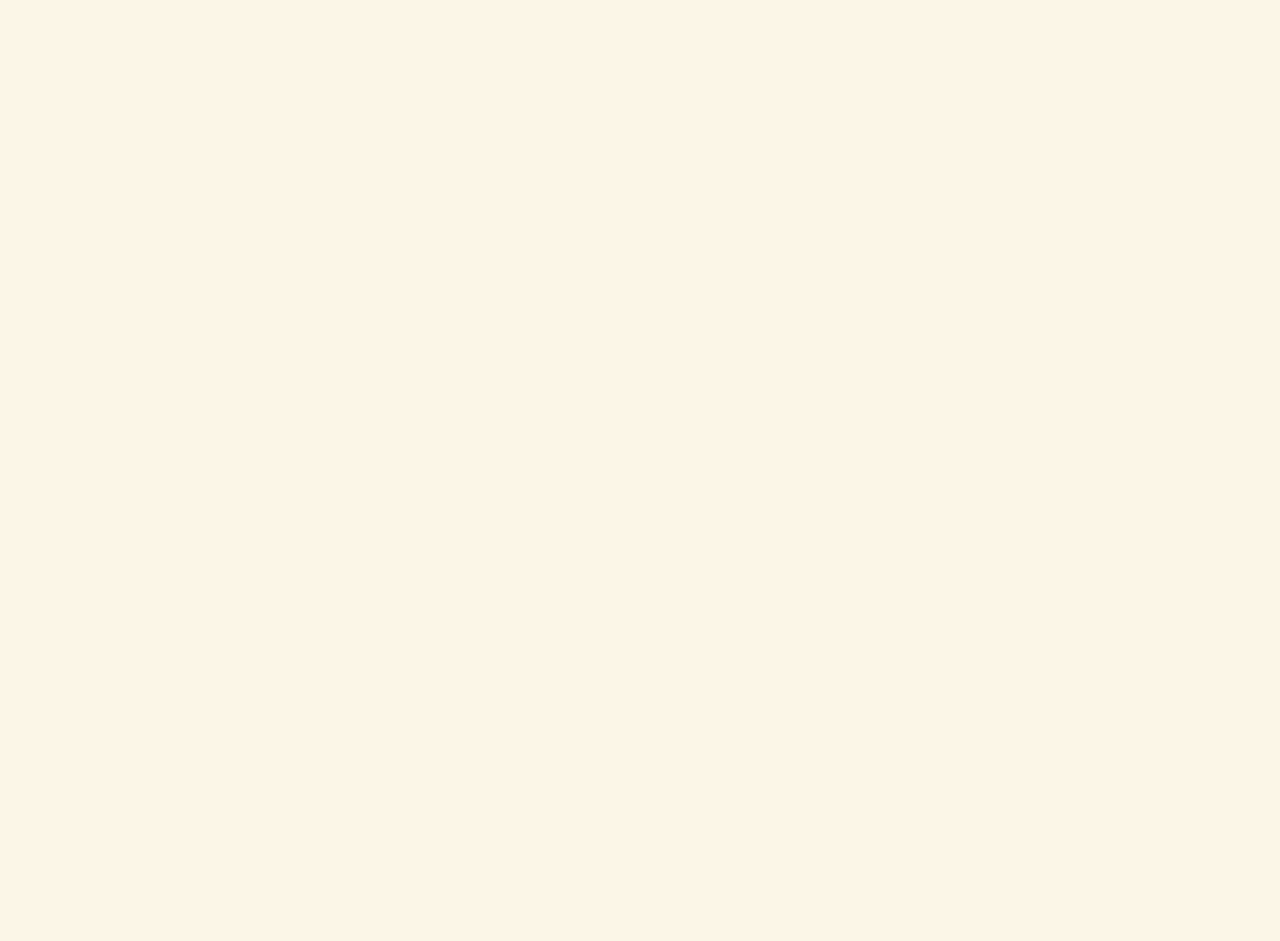
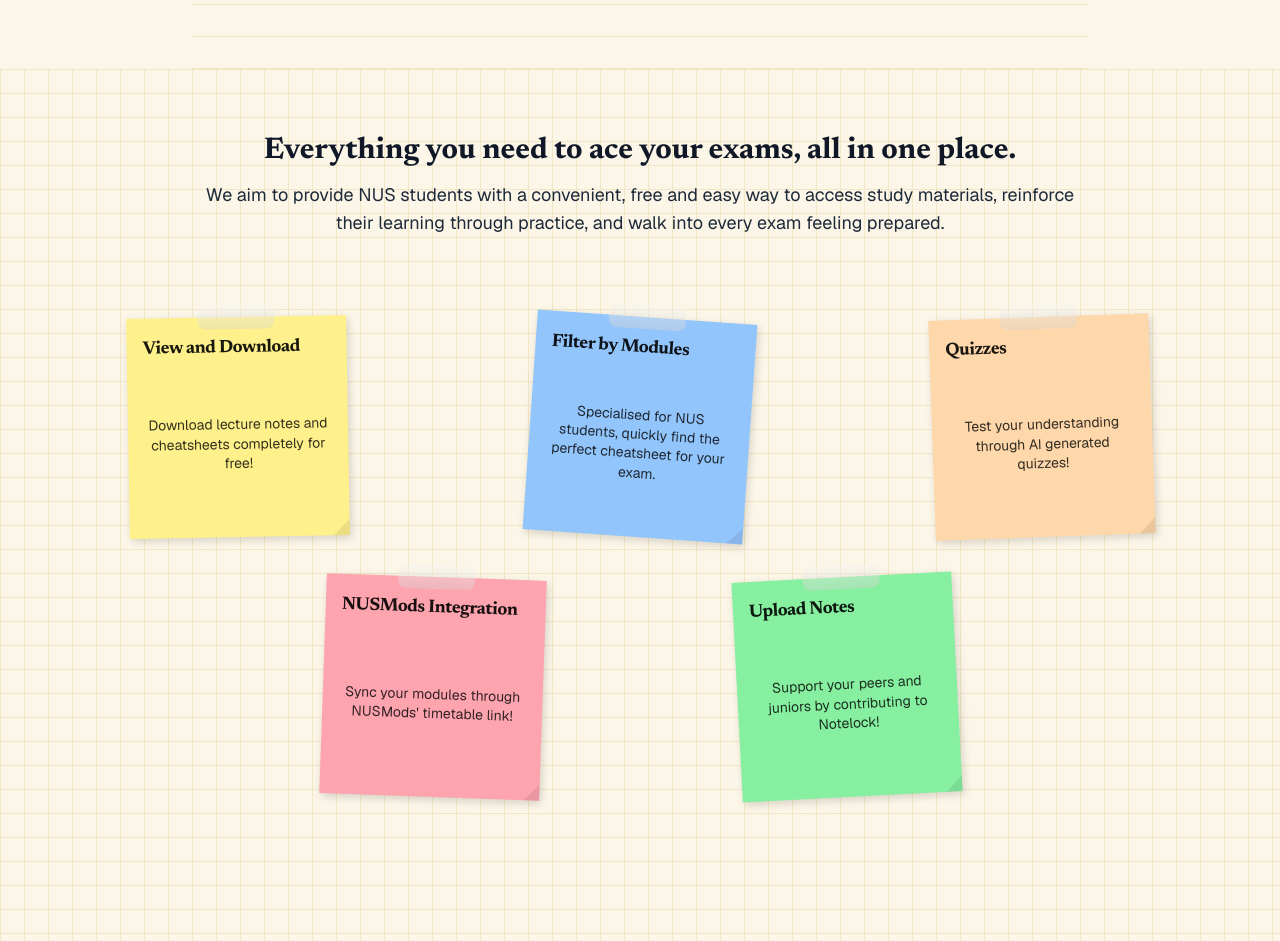
Before and after one commit to zaru-noodles/notelock, a Next.js app: page / in a window 1280 px wide. Shown: the part 800-1741 px from the top of the page. Before the commit the page ends 800 px from the top, so only its background shows below. Built offline with nearby package versions, Linux system fonts and the light colour scheme.

Commit message:
about section

```diff
--- a/app/components/landing-page/Hero.tsx
+++ b/app/components/landing-page/Hero.tsx
@@ -2,7 +2,7 @@ import AuthCard from "./AuthCard";
 
 export default function Hero() {
   return (
-    <section className="paper-bg relative px-12 pt-18 pb-22 w-[70%] h-[80vh] mx-auto grid grid-cols-[minmax(0,1.05fr)_minmax(0,420px)] gap-14 items-start">
+    <section className="paper-bg relative px-12 pt-18 pb-22 w-[70%] h-screen mx-auto grid grid-cols-[minmax(0,1.05fr)_minmax(0,420px)] gap-14 items-start">
       {/* Left Side with design */}
       <div className="max-w-145">
         <h1 className="font-medium text-[86px] text-ink-0 mb-7 leading-none tracking-tight [font-variation-settings:'opsz'_72]">
--- a/app/components/landing-page/PostItNote.tsx
+++ b/app/components/landing-page/PostItNote.tsx
@@ -1,3 +1,4 @@
+"use client";
 import { useState } from "react";
 
 type PresetColor = "yellow" | "pink" | "blue" | "green" | "orange" | "purple";
@@ -14,7 +15,7 @@ const defaultColors: Record<PresetColor, { bg: string; shadow: string }> = {
   yellow: { bg: "#fef08a", shadow: "#eab308" },
   pink: { bg: "#fda4af", shadow: "#e11d48" },
   blue: { bg: "#93c5fd", shadow: "#2563eb" },
-  green: { bg: "#86efac", shadow: "#16a34a" },
+  green: { bg: "#86efa0", shadow: "#16a34a" },
   orange: { bg: "#fed7aa", shadow: "#ea580c" },
   purple: { bg: "#c4b5fd", shadow: "#7c3aed" },
 };
@@ -61,8 +62,8 @@ export default function PostItNote({
 
       {title && (
         <h3
-          className="text-sm font-bold tracking-tight leading-tight mb-2 mt-1"
-          style={{ color: "rgba(0,0,0,0.7)" }}
+          className="font-bold tracking-tight leading-tight mb-2 mt-1 text-lg"
+          style={{ color: "rgba(0,0,0,0.9)" }}
         >
           {title}
         </h3>
@@ -70,8 +71,8 @@ export default function PostItNote({
 
       <div className="flex-1 flex items-center justify-center">
         <p
-          className="text-sm leading-snug text-center break-words w-full"
-          style={{ color: "rgba(0,0,0,0.6)" }}
+          className="text-sm leading-snug text-center wrap-break-word w-full"
+          style={{ color: "rgba(0,0,0,0.8)" }}
         >
           {text}
         </p>
--- /dev/null
+++ b/app/components/landing-page/aboutSection.tsx
@@ -0,0 +1,57 @@
+import PostItNote from "./PostItNote";
+
+export default function About() {
+  return (
+    <section id="about" className="py-16 px-6 grid-bg">
+      <div className="max-w-4xl mx-auto text-center mb-12">
+        <h2 className="text-3xl font-bold text-gray-900 mb-3">
+          Everything you need to ace your exams, all in one place.
+        </h2>
+
+        <p className="text-gray-800 text-lg">
+          We aim to provide NUS students with a convenient, free and easy way to
+          access study materials, reinforce their learning through practice, and
+          walk into every exam feeling prepared.
+        </p>
+      </div>
+
+      <div className="max-w-5xl mx-auto flex flex-col items-center gap-10 my-20">
+        <div className="flex justify-between w-full">
+          <PostItNote
+            color="yellow"
+            rotation={-1}
+            title="View and Download"
+            text="Download lecture notes and cheatsheets completely for free!"
+          />
+          <PostItNote
+            color="blue"
+            rotation={4}
+            title="Filter by Modules"
+            text="Specialised for NUS students, quickly find the perfect cheatsheet for your exam."
+          />
+          <PostItNote
+            color="orange"
+            rotation={-2}
+            title="Quizzes"
+            text="Test your understanding through AI generated quizzes!"
+          />
+        </div>
+
+        <div className="flex justify-evenly w-full">
+          <PostItNote
+            color="pink"
+            rotation={2}
+            title="NUSMods Integration"
+            text="Sync your modules through NUSMods' timetable link!"
+          />
+          <PostItNote
+            color="green"
+            rotation={-3}
+            title="Upload Notes"
+            text="Support your peers and juniors by contributing to Notelock!"
+          />
+        </div>
+      </div>
+    </section>
+  );
+}
--- a/app/globals.css
+++ b/app/globals.css
@@ -83,6 +83,20 @@
   );
 }
 
+@utility grid-bg {
+  background-image:
+    linear-gradient(
+      color-mix(in srgb, var(--color-paper-3) 70%, transparent) 1px,
+      transparent 1px
+    ),
+    linear-gradient(
+      90deg,
+      color-mix(in srgb, var(--color-paper-3) 70%, transparent) 1px,
+      transparent 1px
+    );
+  background-size: 24px 24px;
+}
+
 @layer base {
   body {
     font-family: var(--font-sans);
--- a/app/layout.tsx
+++ b/app/layout.tsx
@@ -37,7 +37,7 @@ export default function RootLayout({
   return (
     <html
       lang="en"
-      className={`h-full antialiased ${newsreader.variable} ${geist.variable} ${caveat.variable} ${jetbrainsMono.variable}`}
+      className={`h-full antialiased ${newsreader.variable} ${geist.variable} ${caveat.variable} ${jetbrainsMono.variable} scroll-smooth`}
     >
       <body className="min-h-full flex flex-col bg-paper-1 text-ink-1">
         {children}
--- a/app/page.tsx
+++ b/app/page.tsx
@@ -1,5 +1,6 @@
 import Navbar from "@/app/components/landing-page/Navbar";
 import Hero from "@/app/components/landing-page/Hero";
+import About from "./components/landing-page/AboutSection";
 
 export default function Home() {
   return (
@@ -8,6 +9,7 @@ export default function Home() {
       <div className="flex justify-center items-center">
         <Hero />
       </div>
+      <About />
     </>
   );
 }
```
